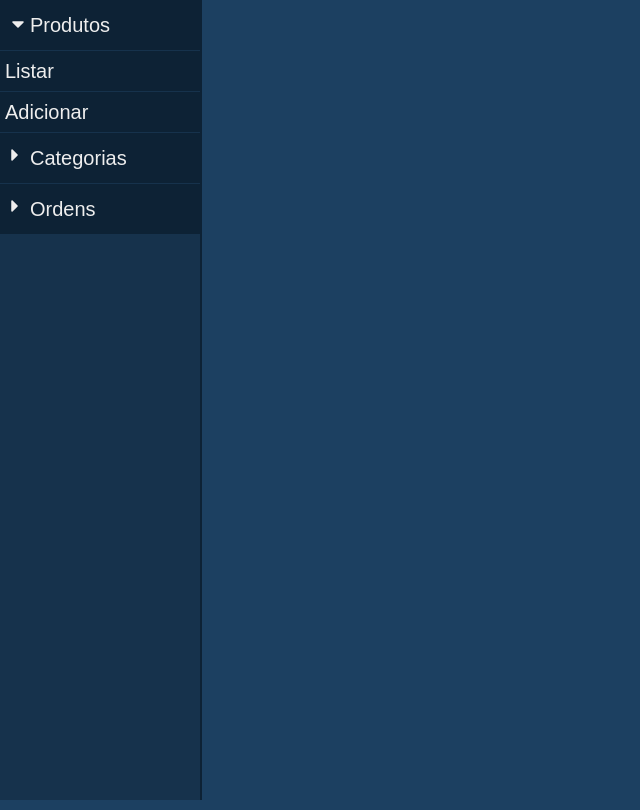
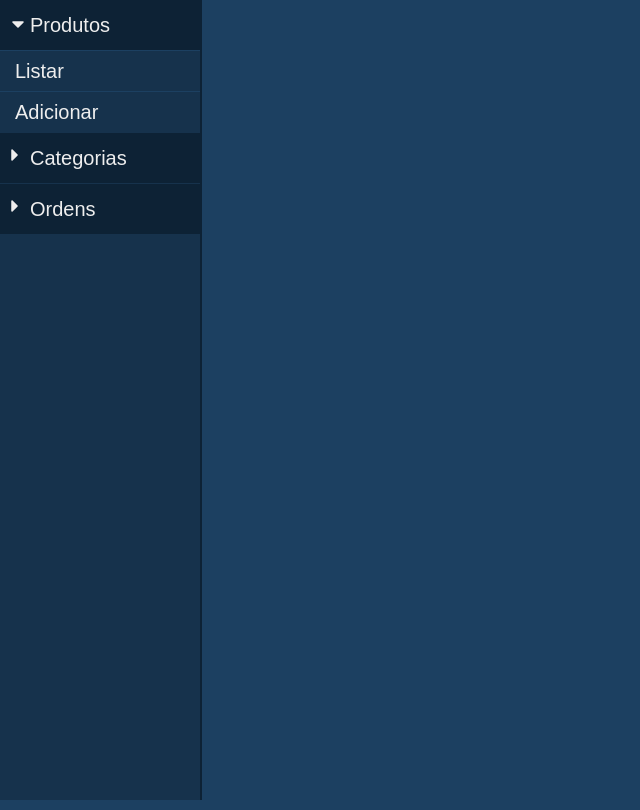
Before and after one commit to gstech0322/exemplo-ecommerce, a Next.js app in the folder web-admin/: page / in a window 1280 px wide. Both pictures are taken after a click on the element "Produtos". Shown: the whole page, without its empty margins (0-640 px from the left). Built offline with nearby package versions, Linux system fonts and the light colour scheme.

Commit message:
refactor: menu items float left

```diff
--- a/web-admin/src/pages/index.tsx
+++ b/web-admin/src/pages/index.tsx
@@ -45,8 +45,12 @@ const Home: React.FC = () => {
                             </div>
 
                             <ul>
-                                <li>Listar</li>
-                                <li>Adicionar</li>
+                                <li>
+                                    <span>Listar</span>
+                                </li>
+                                <li>
+                                    <span>Adicionar</span>
+                                </li>
                             </ul>
                         </nav>
 
@@ -60,8 +64,12 @@ const Home: React.FC = () => {
                             </div>
 
                             <ul>
-                                <li>Listar</li>
-                                <li>Adicionar</li>
+                                <li>
+                                    <span>Listar</span>
+                                </li>
+                                <li>
+                                    <span>Adicionar</span>
+                                </li>
                             </ul>
                         </nav>
 
@@ -71,12 +79,18 @@ const Home: React.FC = () => {
                                 <div className="icon">
                                     <FaCaretRight />
                                 </div>
-                                <label htmlFor="orders-cb">Ordens</label>
+                                <label htmlFor="orders-cb">
+                                    Ordens
+                                </label>
                             </div>
 
                             <ul>
-                                <li>Listar</li>
-                                <li>Adicionar</li>
+                                <li>
+                                    <span>Listar</span>
+                                </li>
+                                <li>
+                                    <span>Adicionar</span>
+                                </li>
                             </ul>
                         </nav>
 
@@ -96,10 +110,18 @@ const Home: React.FC = () => {
                     background: var(--secondary)
                 }
 
+                input[type=checkbox] {
+                    display: none;
+                }
+
                 ul {
                     display: none;
                     position: relative;
-                    /*left: 10px;*/
+                }
+
+                li span {
+                    position: relative;
+                    left: 10px;
                 }
 
                 input[type=checkbox]:checked ~ ul {
@@ -114,10 +136,6 @@ const Home: React.FC = () => {
                     transform: rotate(90deg);
                 }
 
-                input[type=checkbox] {
-                    display: none;
-                }
-
                 div.cb-label, div.cb-label label, li {
                     display: flex;
                     align-items: center;
@@ -129,11 +147,15 @@ const Home: React.FC = () => {
                     color: var(--color);
                     padding: 5px;
                     cursor: pointer;
-
                 }
 
                 div.resizable-box nav + nav, li {
                     border-top: 1px solid var(--secondary);
+                }
+
+                ul li {
+                    background: var(--secondary);
+                    border-top: 1px solid var(--background);
                 }
 
             `}</style>
```
